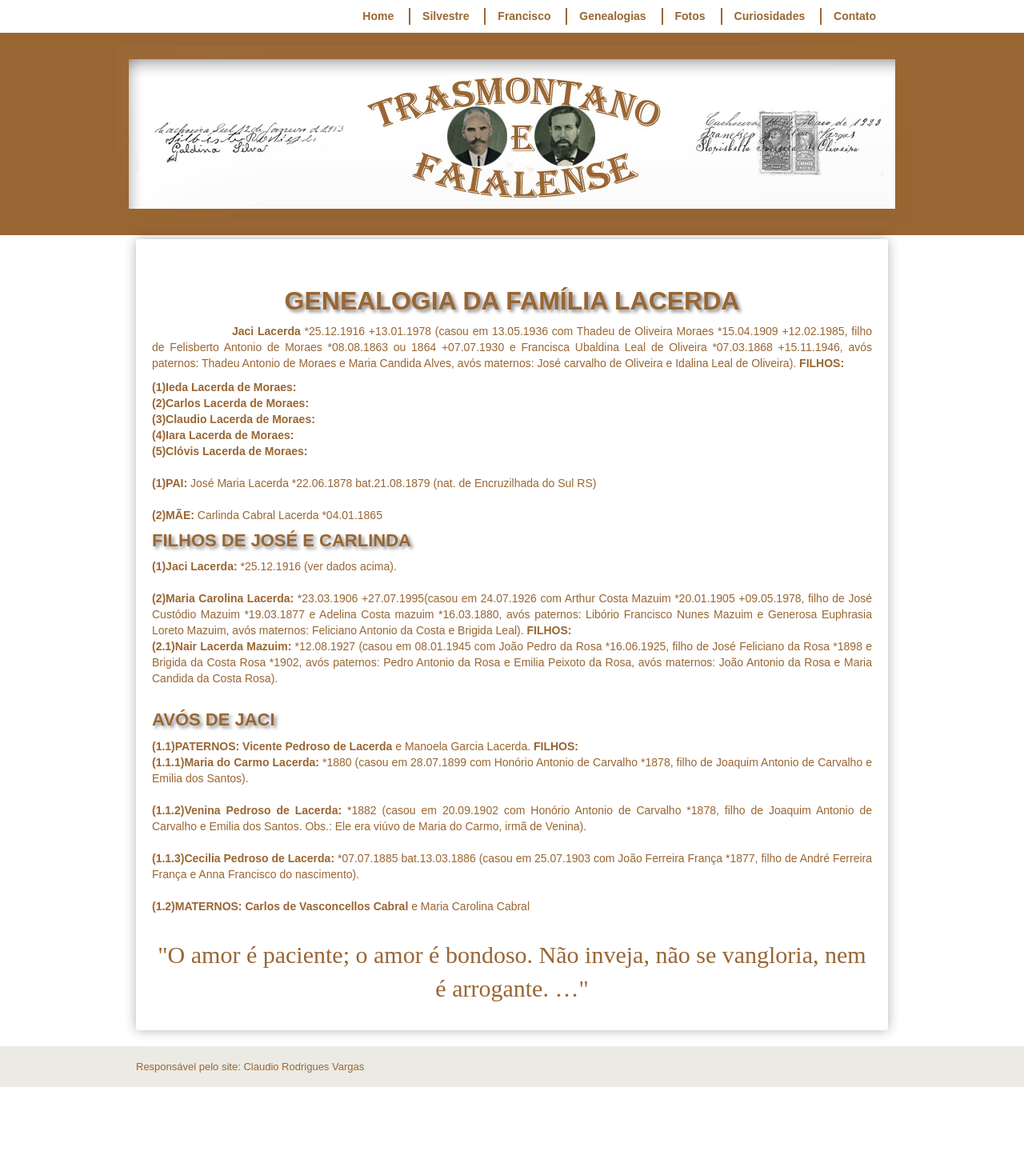
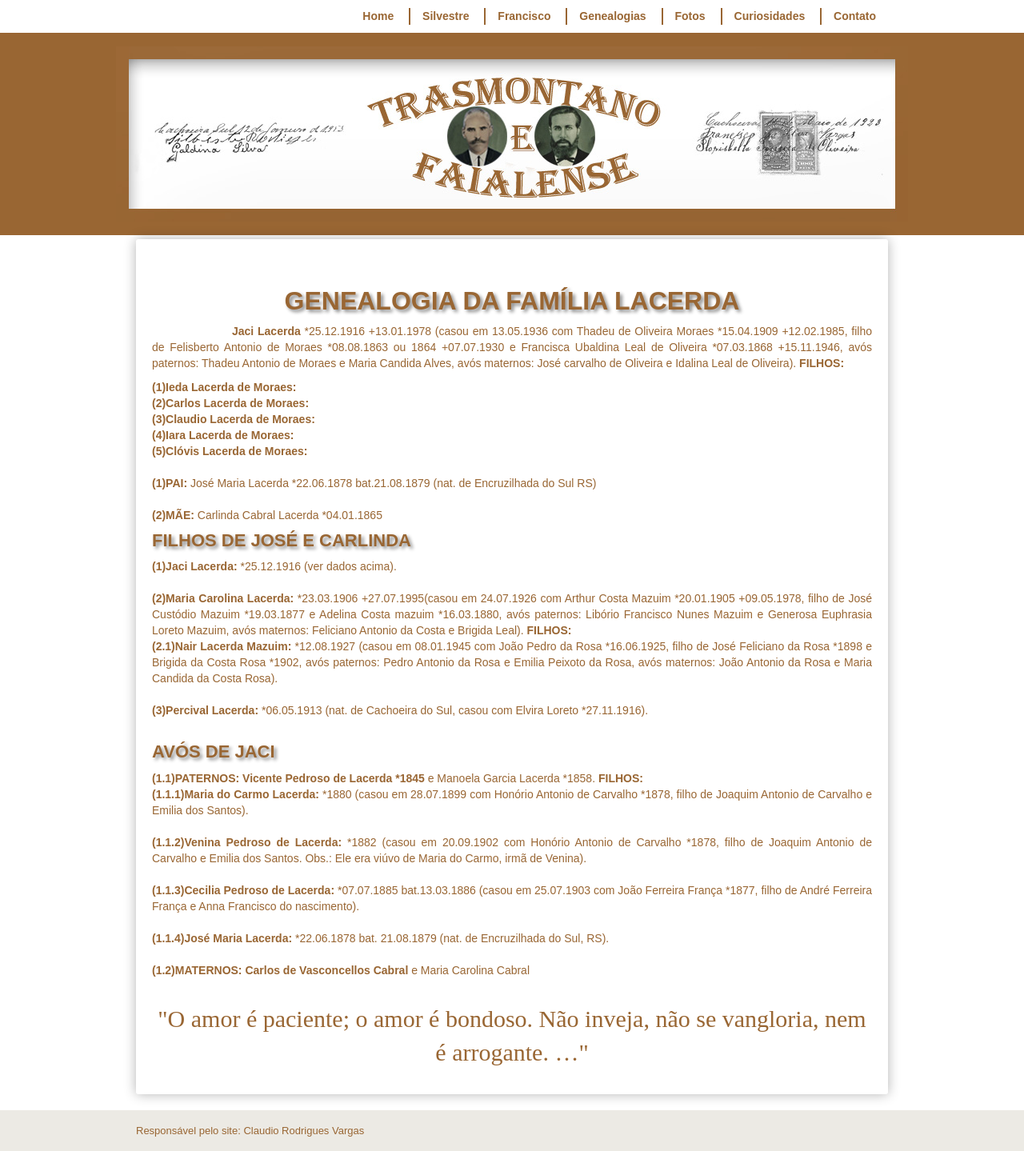
Before and after one commit to claudiovargas1955/claudiovargas1955.github.io, a Jekyll site: the page built from _pages/familia-lacerda.html, in a window 1280 px wide. Shown: the whole page at 80% size. Built offline with Jekyll 4.4.1, drawn with Linux system fonts in a browser that asks for light colours; some web fonts are replaced; before the commit the page ends 1359 px from its top, so only the background shows below that.

Commit message:
Update familia-lacerda.html

```diff
--- a/_pages/familia-lacerda.html
+++ b/_pages/familia-lacerda.html
@@ -119,8 +119,10 @@ Euphrasia Loreto Mazuim, avós maternos: Feliciano Antonio da Costa e Brigida Le
   *1898 e Brigida da Costa Rosa *1902, avós paternos: Pedro Antonio da Rosa e Emilia Peixoto da Rosa, avós maternos: João Antonio da
   Rosa e Maria Candida da Costa Rosa).<br><br>
 
+<b>(3)Percival Lacerda: </b>*06.05.1913 (nat. de Cachoeira do Sul, casou com Elvira Loreto *27.11.1916).<br><br>
+
 <h4>AVÓS DE JACI</h4>
-<p><b>(1.1)PATERNOS: Vicente Pedroso de Lacerda </b>e Manoela Garcia Lacerda. <b>FILHOS: </b><br>
+<p><b>(1.1)PATERNOS: Vicente Pedroso de Lacerda *1845</b> e Manoela Garcia Lacerda *1858. <b>FILHOS: </b><br>
   <b>(1.1.1)Maria do Carmo Lacerda: </b>*1880 (casou em 28.07.1899 com Honório Antonio de Carvalho *1878, filho de Joaquim Antonio de
   Carvalho e Emilia dos Santos). <br><br>
 
@@ -130,6 +132,8 @@ Euphrasia Loreto Mazuim, avós maternos: Feliciano Antonio da Costa e Brigida Le
   <b>(1.1.3)Cecilia Pedroso de Lacerda: </b>*07.07.1885 bat.13.03.1886 (casou em 25.07.1903 com João Ferreira França *1877, filho de
   André Ferreira França e Anna Francisco do nascimento). <br><br>
 
+  <b>(1.1.4)José Maria Lacerda: </b>*22.06.1878 bat. 21.08.1879 (nat. de Encruzilhada do Sul, RS). <br><br>
+
 <b>(1.2)MATERNOS: Carlos de Vasconcellos Cabral </b>e Maria Carolina Cabral <br><br>
 
 
```
